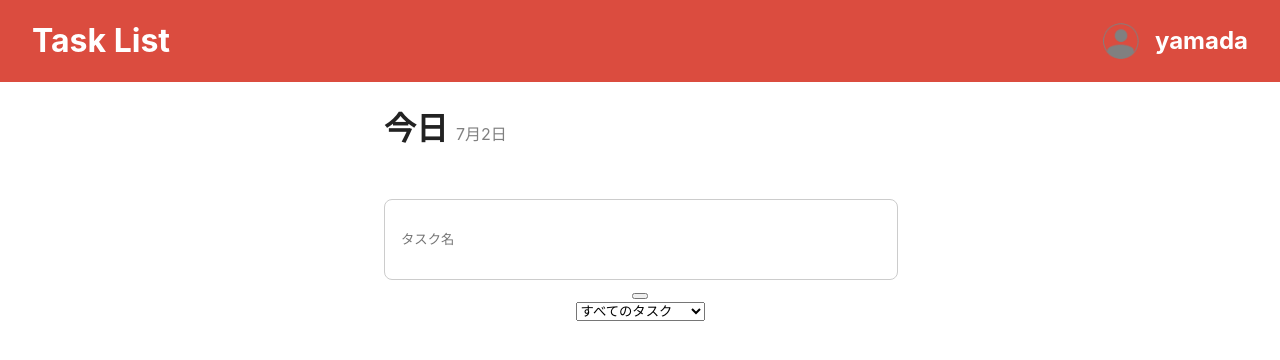
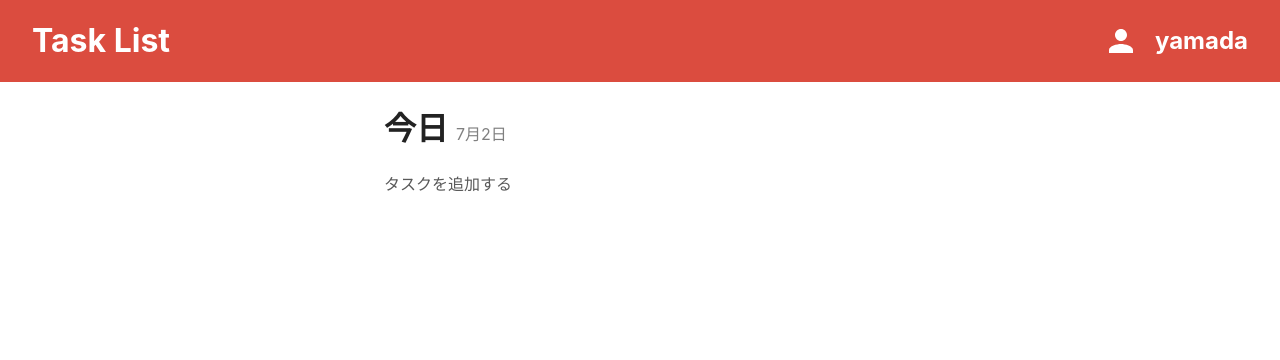
Before and after one commit to KuRa04/react-todo-app, a React (Create React App) app in the folder todo/: page / in a window 1280 px wide. Shown: the top 360 px of the page. Built offline with nearby package versions, Linux system fonts and the light colour scheme.

Commit message:
create: タスク編集時の動作
タスクを追加するを押してformにとぶように修正

```diff
--- a/todo/src/App.scss
+++ b/todo/src/App.scss
@@ -18,6 +18,17 @@ li {
   margin: 0;
   padding: 0;
   list-style: none;
+}
+
+button {
+  width: 100%;
+  height: 100%;
+  background-color: var(--c-transparent);
+  border: none;
+  cursor: pointer;
+  outline: none;
+  padding: 0;
+  appearance: none;
 }
 
 .App {
@@ -72,6 +83,7 @@ li {
 .task_item_list {
   display: flex;
   align-items: center;
+  width: 100%;
   border-bottom: 1px solid #ccc;
 }
 
@@ -90,3 +102,35 @@ li {
   border-radius: 8px;
   text-indent: 1rem;
 }
+
+.buttons {
+  display: flex;
+  justify-content: flex-start;
+  margin-top: 16px;
+}
+
+.submit_button {
+  width: 120px;
+  height: 32px;
+  background-color: #db4c3f;
+  border-radius: 8px;
+  color: #fff;
+  font-weight: 700;
+}
+
+.cancel_button {
+  width: 120px;
+  height: 32px;
+  background-color: transparent;
+  color: #222;
+}
+
+.add_task_wrapper {
+  display: flex;
+  justify-content: flex-start;
+  width: 100%;
+}
+
+.add_task {
+  color: #595959;
+}
--- a/todo/src/App.tsx
+++ b/todo/src/App.tsx
@@ -14,6 +14,7 @@ const App: React.VFC = () => {
   const [text, setText] = useState('')
   const [todos, setTodos] = useState<Todo[]>([])
   const [filter, setFilter] = useState<Filter>('all')
+  const [isEditing, setEditing] = useState(false)
 
   const handleOnSubmit = (e: React.FormEvent<HTMLFormElement | HTMLInputElement>) => {
     e.preventDefault()
@@ -82,12 +83,16 @@ const App: React.VFC = () => {
     }
   })
 
+  const editTask = () => {
+    setEditing(!isEditing)
+  }
+
   return (
     <div className='App'>
       <header className='header'>
         <h1 className='app_title'>Task List</h1>
         <div className='profile'>
-          <img src='person.png' width='36' height='36'/>
+          <img src='person1.svg' width='36' height='36'/>
           <h2 className='user_name'>yamada</h2>
         </div>
       </header>
@@ -106,20 +111,19 @@ const App: React.VFC = () => {
             )
           })}
         </ul>
-        {filter === 'removed' ? (
-          <button onClick={() => handleOnEmpty()}>ゴミ箱を空にする</button>
-        ) : (
+        {isEditing ? (
           <form onSubmit={(e) => handleOnSubmit(e)}>
             <input className='input_wrapper' type='text' value={text} disabled={filter === 'checked'} onChange={(e) => setText(e.target.value)} placeholder='タスク名' />
-            <button className='submit_button' onSubmit={() => handleOnSubmit} />
+            <div className='buttons'>
+              <button className='submit_button' onSubmit={() => handleOnSubmit}>タスクを追加</button>
+              <button className='cancel_button' onClick={editTask}>キャンセル</button>
+            </div>
           </form>
+        ) : (
+          <div className='add_task_wrapper'>
+            <a className='add_task' onClick={editTask}>タスクを追加する</a>
+          </div>
         )}
-        <select defaultValue='all' onChange={(e) => setFilter(e.target.value as Filter)}>
-          <option value='all'>すべてのタスク</option>
-          <option value='checked'>完了したタスク</option>
-          <option value='unchecked'>未完了のタスク</option>
-          <option value='removed'>削除済みのタスク</option>
-        </select>
         {console.log(todos)}
       </main>
     </div>
```
Also changed, not shown: todo/public/person1.svg (added).
